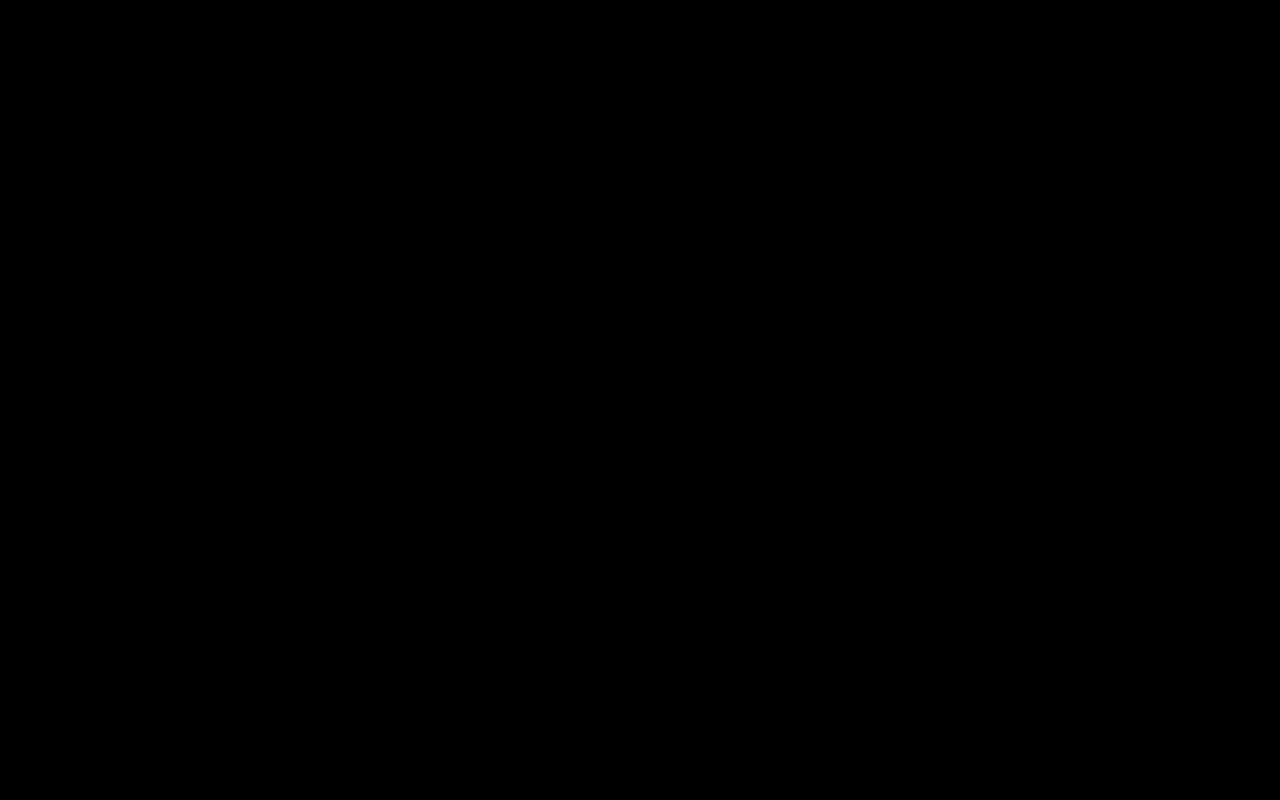
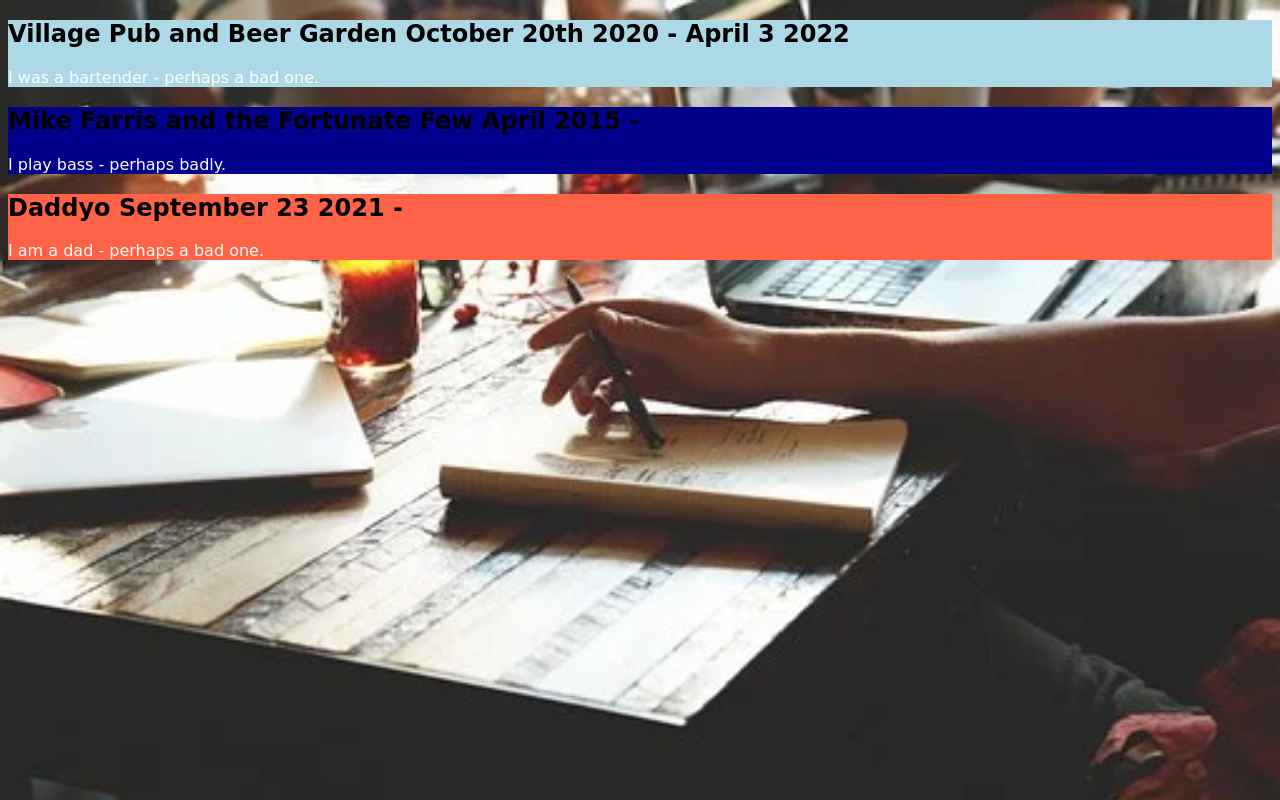
Before and after one commit to Justin-Ferwerda/LAB-HTML-Resume, a plain HTML site: page index.html in a window 1280 px wide. Drawn offline with Linux system fonts and the light colour scheme; a web font is replaced by a local one.

Commit message:
made a resume

```diff
--- a/index.html
+++ b/index.html
@@ -6,8 +6,38 @@
   <meta name="viewport" content="width=device-width, initial-scale=1.0">
   <title>LAB-HTML-Resume</title>
   <link rel="stylesheet" a href="main.css">
+  <link rel="preconnect" href="https://fonts.googleapis.com">
+<link rel="preconnect" href="https://fonts.gstatic.com" crossorigin>
+<link href="https://fonts.googleapis.com/css2?family=Grape+Nuts&display=swap" rel="stylesheet">
 </head>
 <body>
+  <article id="most-recent-job">
+    <h1>
+      Village Pub and Beer Garden <time> October 20th 2020 - April 3 2022</time>
+    </h1>
+    <section>
+      I was a bartender - perhaps a bad one.
+    </section>
+  </article>
+
+  <article id="other-job">
+    <h1>
+      Mike Farris and the Fortunate Few <time>April 2015 -</time>
+    </h1>
+    <section>
+      I play bass - perhaps badly.
+    </section>
+  </article>
+
+  <article id="other-other-job">
+    <h1>
+      Daddyo <time>September 23 2021 -</time>
+    </h1>
+    <section>
+      I am a dad - perhaps a bad one.
+    </section>
+  </article>
+
   <script src="main.js"></script>
 </body>
 </html>
--- a/main.css
+++ b/main.css
@@ -1,3 +1,28 @@
 body {
-  background-color: black;
+  background: url(resume\ image.webp);
+  background-size: cover;
+
 }
+
+#most-recent-job {
+  background-color: lightblue;
+  font-family: cursive;
+}
+
+#other-job {
+  background-color: darkblue;
+  font-family: cursive;
+}
+
+#other-other-job {
+  background-color: tomato;
+  font-family: 'Grape Nuts', cursive;
+}
+
+h1 {
+  height: 30 px;
+}
+
+section {
+color: white
+}
```
Also changed, not shown: resume image.webp (added).
